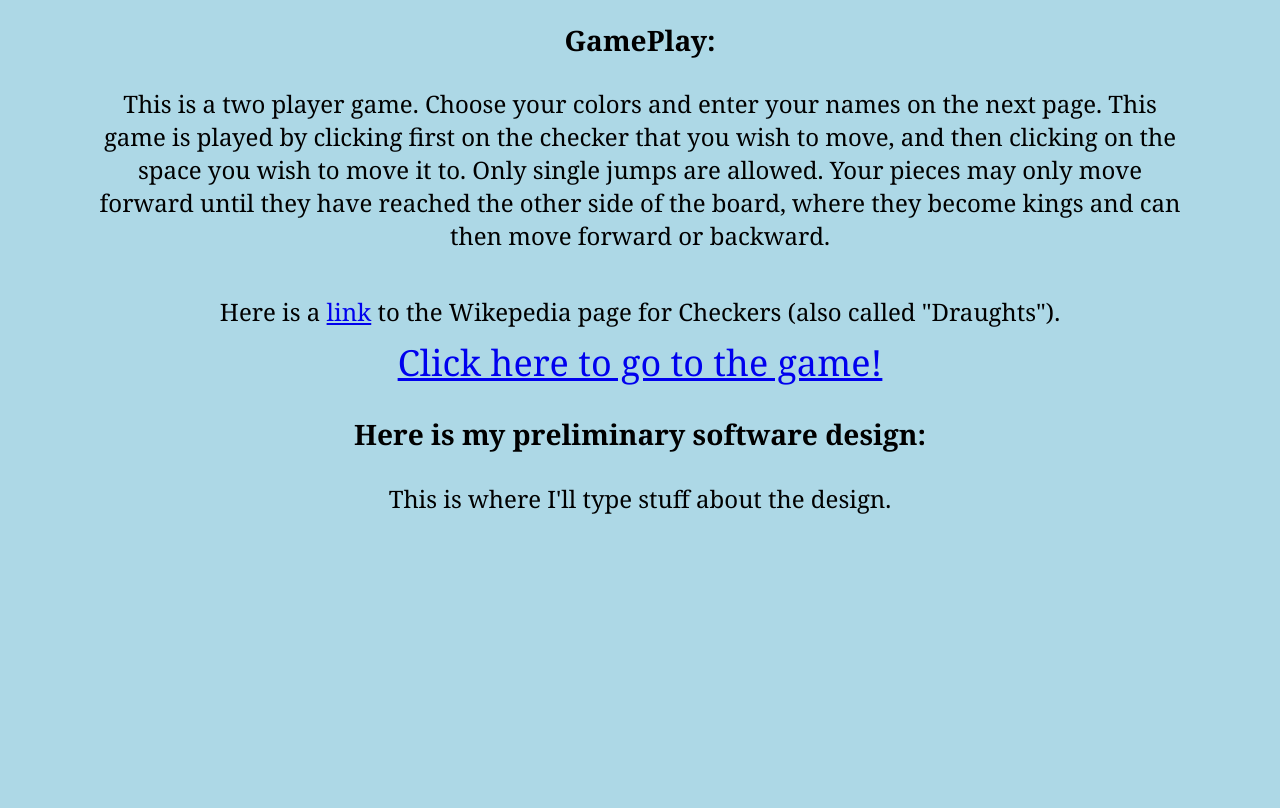
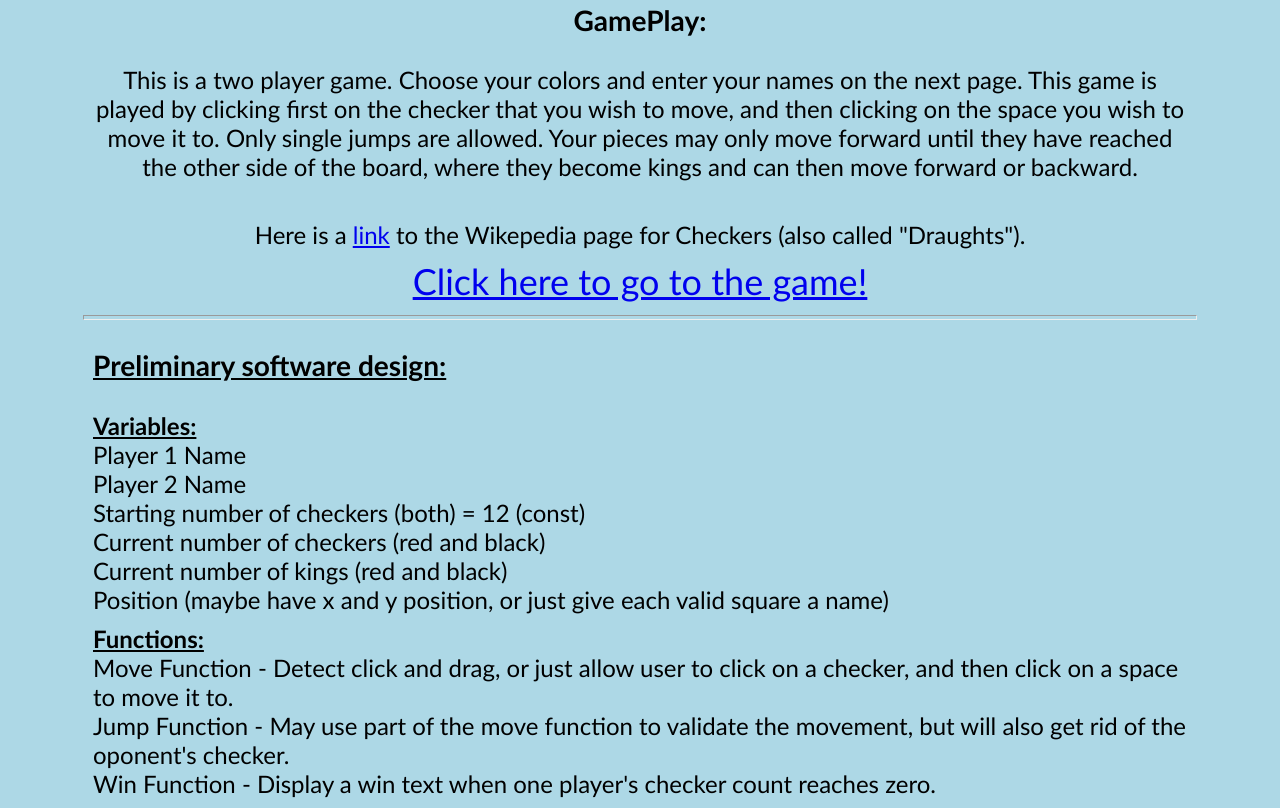
Before and after one commit to calybean/CS-2550-Project, a plain HTML site: page index.html in a window 1280 px wide. Shown: the part 471-1279 px from the top of the page. Before the commit the page ends 996 px from the top, so only its background shows below. Drawn offline with Linux system fonts and the light colour scheme.

Commit message:
Added Preliminary Software Design
1/19/15

```diff
--- a/index.html
+++ b/index.html
@@ -3,7 +3,7 @@
 <head>
   <style>
     body {
-      font-family:georgia;
+      font-family:calibri;
       font-size:150%;
       padding-left:75px;
       padding-right:75px;
@@ -11,9 +11,12 @@
     div {
       text-align:center;
     }
+    #software_design {
+      text-align:left;
+    }
   </style>
 
-  <h1 align="center">Joey Cannon's Game Description Page</h1>
+<h1 align="center">Joey Cannon's Game Description Page</h1>
 </head>
 <body style="background:lightblue">
   <style>
@@ -47,11 +50,24 @@
   <div style="font-size:150%">
     <a target="_new" href="game_in_progress.html">Click here to go to the game!</a>
   </div>
-  <div>
-    <h3>Here is my preliminary software design:</h3>
+  <hr size="5px">
+  <div id="software_design">
+    <h3><u>Preliminary software design:</u></h3>
   </div>
-  <div>
-    This is where I'll type stuff about the design.
+  <div id="software_design">
+    <b><u>Variables:</u></b> <br/>
+    Player 1 Name <br/>
+    Player 2 Name <br/>
+    Starting number of checkers (both) = 12 (const) <br/>
+    Current number of checkers (red and black) <br/>
+    Current number of kings (red and black) <br/>
+    Position (maybe have x and y position, or just give each valid square a name)
+  </div>
+  <div id="software_design">
+    <b><u>Functions:</u></b><br/>
+    Move Function - Detect click and drag, or just allow user to click on a checker, and then click on a space to move it to.<br/>
+    Jump Function - May use part of the move function to validate the movement, but will also get rid of the oponent's checker.<br/>
+    Win Function - Display a win text when one player's checker count reaches zero.
   </div>
 </body>
 </html>
```
Also changed, not shown: game_in_progress.html (+2 -2 lines).
